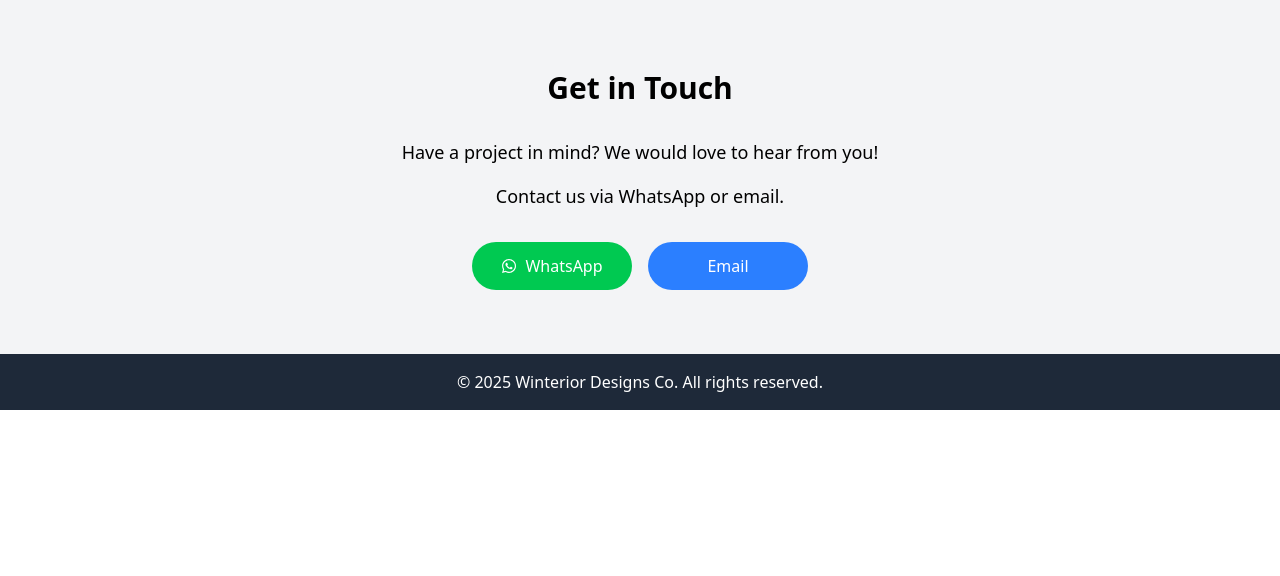
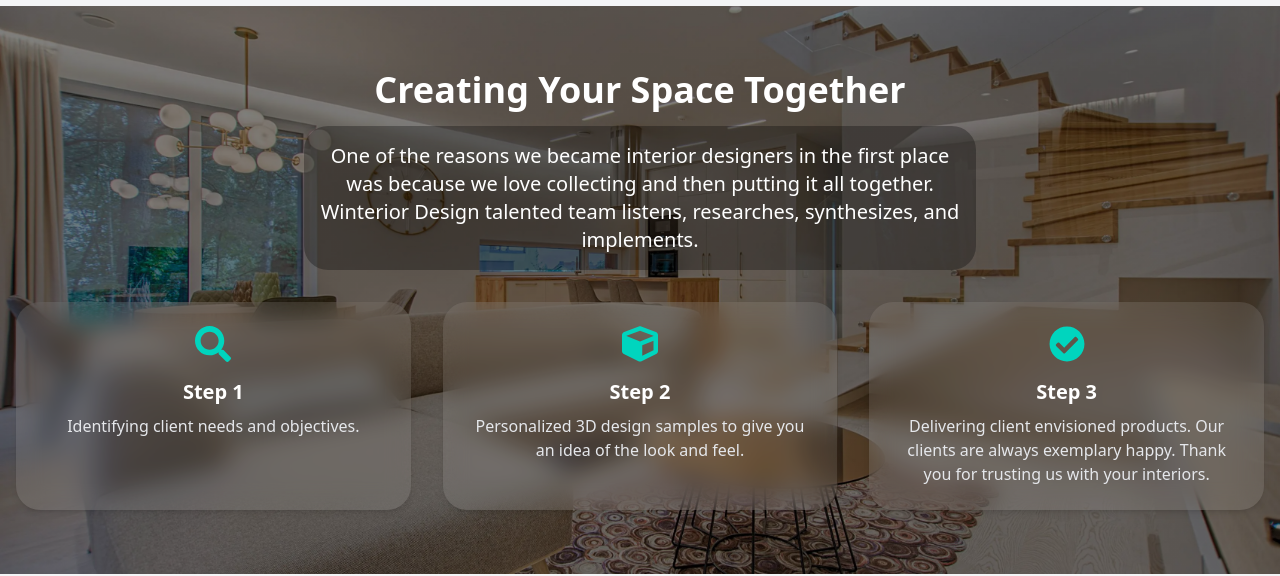
Before and after one commit to Lawrence137/winteriordesign-webapp, a React (Vite) app: page / in a window 1280 px wide. Shown: the part 2772-3348 px from the top of the page. Before the commit the page ends 3182 px from the top, so only its background shows below. Built offline with nearby package versions, Linux system fonts and the light colour scheme.

Commit message:
added process section

```diff
--- a/src/App.jsx
+++ b/src/App.jsx
@@ -8,6 +8,7 @@ import Portfolio from './components/Portfolio';
 import Contact from './components/Contact';
 import Footer from './components/Footer';
 import WhatsappIcon from './components/WhatsappIcon';
+import Process from './components/Process';
 
 function App() {
   return (
@@ -17,6 +18,7 @@ function App() {
         <Hero />
         <About />
         <Portfolio />
+        <Process />
         <Contact />
       </main>
       <Footer />
--- /dev/null
+++ b/src/components/Process.jsx
@@ -0,0 +1,85 @@
+import { useEffect, useRef } from 'react';
+import { FaSearch, FaCube, FaCheckCircle } from 'react-icons/fa';
+
+function Process() {
+  const sectionRef = useRef(null);
+
+  // Add a class to trigger animations when the section comes into view
+  useEffect(() => {
+    const observer = new IntersectionObserver(
+      (entries) => {
+        entries.forEach(entry => {
+          if (entry.isIntersecting) {
+            entry.target.classList.add('animate-in');
+          }
+        });
+      },
+      { threshold: 0.2 }
+    );
+
+    if (sectionRef.current) {
+      observer.observe(sectionRef.current);
+    }
+
+    return () => {
+      if (sectionRef.current) {
+        observer.unobserve(sectionRef.current);
+      }
+    };
+  }, []);
+
+  return (
+    <section
+      id="process"
+      className="relative py-16 bg-cover bg-center text-white"
+      style={{
+        backgroundImage: `linear-gradient(rgba(0, 0, 0, 0.5), rgba(0, 0, 0, 0.5)), url('/images/background/processbd2.webp')`,
+      }}
+      ref={sectionRef}
+    >
+      <div className="container mx-auto px-4 text-center">
+        {/* Title */}
+        <h2 className="text-3xl md:text-4xl font-dancing font-bold mb-4 opacity-0 transition-opacity duration-500">
+          Creating Your Space Together
+        </h2>
+
+        {/* Description */}
+        <p className="max-w-2xl mx-auto text-lg md:text-xl bg-black/30 p-4 rounded-3xl mb-8 opacity-0 transition-opacity duration-500 delay-200">
+          One of the reasons we became interior designers in the first place was because we love collecting and then putting it all together. Winterior Design talented team listens, researches, synthesizes, and implements.
+        </p>
+
+        {/* Steps */}
+        <div className="grid grid-cols-1 md:grid-cols-3 gap-8">
+          {/* Step 1 */}
+          <div className="step-card bg-white/10 backdrop-blur-md p-6 rounded-3xl shadow-md hover:shadow-lg hover:scale-105 transition-all duration-300 opacity-0">
+            <FaSearch className="text-teal-400 text-4xl mb-4 mx-auto" />
+            <h3 className="text-xl font-semibold mb-2">Step 1</h3>
+            <p className="text-gray-200">
+              Identifying client needs and objectives.
+            </p>
+          </div>
+
+          {/* Step 2 */}
+          <div className="step-card bg-white/10 backdrop-blur-md p-6 rounded-3xl shadow-md hover:shadow-lg hover:scale-105 transition-all duration-300 opacity-0 delay-200">
+            <FaCube className="text-teal-400 text-4xl mb-4 mx-auto" />
+            <h3 className="text-xl font-semibold mb-2">Step 2</h3>
+            <p className="text-gray-200">
+              Personalized 3D design samples to give you an idea of the look and feel.
+            </p>
+          </div>
+
+          {/* Step 3 */}
+          <div className="step-card bg-white/10 backdrop-blur-md p-6 rounded-3xl shadow-md hover:shadow-lg hover:scale-105 transition-all duration-300 opacity-0 delay-400">
+            <FaCheckCircle className="text-teal-400 text-4xl mb-4 mx-auto" />
+            <h3 className="text-xl font-semibold mb-2">Step 3</h3>
+            <p className="text-gray-200">
+              Delivering client envisioned products. Our clients are always exemplary happy. Thank you for trusting us with your interiors.
+            </p>
+          </div>
+        </div>
+      </div>
+    </section>
+  );
+}
+
+export default Process;
--- a/src/index.css
+++ b/src/index.css
@@ -89,3 +89,39 @@ html {
     min-height: 250px; /* Smaller minimum height for mobile */
   }
 }
+
+/* process section */
+
+/* Animation for elements coming into view */
+.animate-in .opacity-0 {
+  opacity: 1 !important;
+}
+
+/* Delay classes for staggered animations */
+.delay-200 {
+  transition-delay: 200ms;
+}
+
+.delay-400 {
+  transition-delay: 400ms;
+}
+
+/* Parallax effect for the background */
+#process {
+  background-attachment: fixed;
+  background-position: center;
+  background-size: cover;
+}
+
+/* Responsive adjustments for the steps */
+@media (max-width: 767px) {
+  #process .grid {
+    grid-template-columns: 1fr;
+  }
+
+  #process .step-card {
+    max-width: 400px;
+    margin-left: auto;
+    margin-right: auto;
+  }
+}
```
Also changed, not shown: public/images/background/processbd2.webp (added).
